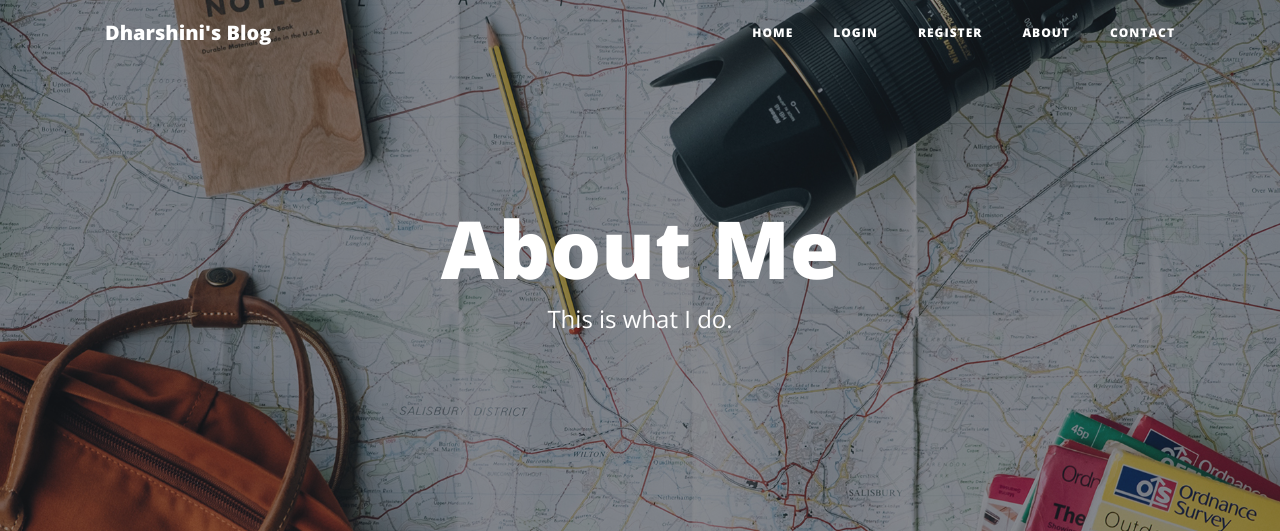
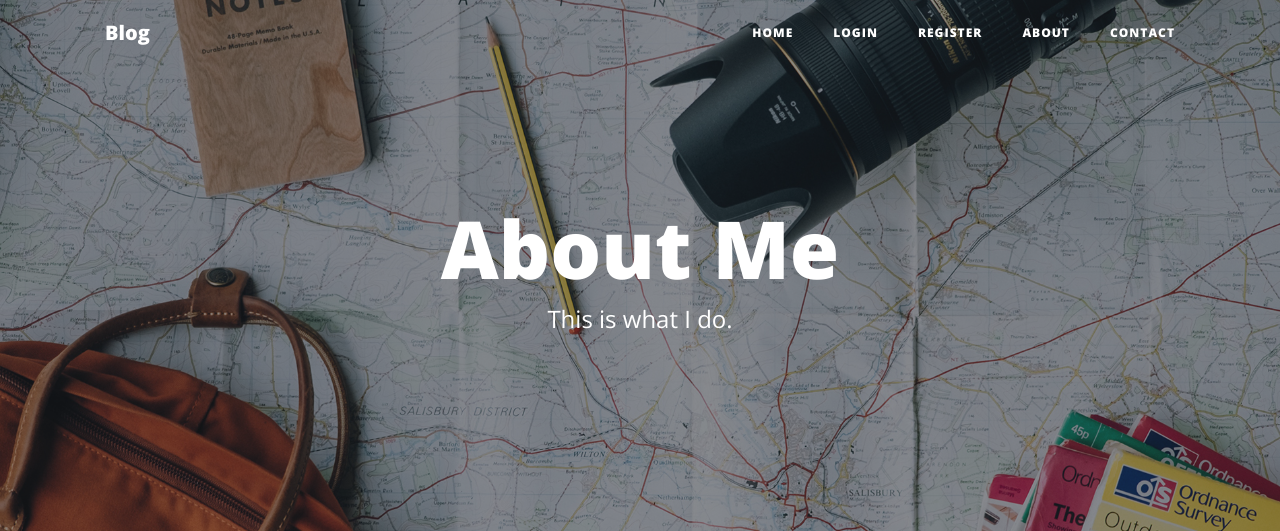
Before and after one commit to dharshniki/Blog, a Flask app: page /about in a window 1280 px wide. Shown: the top 531 px of the page. Run offline with Flask 2, Linux system fonts and the light colour scheme; some libraries are stand-ins or nearby versions.

Commit message:
Initial Commit

```diff
--- a/forms.py
+++ b/forms.py
@@ -1,6 +1,6 @@
 from flask_wtf import FlaskForm
 from wtforms import StringField, SubmitField, PasswordField
-from wtforms.validators import DataRequired, URL, Email, Length
+from wtforms.validators import DataRequired, URL
 from flask_ckeditor import CKEditorField
 
 ##WTForm
@@ -14,7 +14,7 @@ class CreatePostForm(FlaskForm):
 class CreateRegisterForm(FlaskForm):
     name= StringField("Name",validators=[DataRequired()])
     email= StringField("Email", validators=[DataRequired()])
-    password=PasswordField("Password", validators=[DataRequired(), Length(8)])
+    password=PasswordField("Password", validators=[DataRequired()])
     submit= SubmitField("SIGN ME UP")
 
 class CreateLoginForm(FlaskForm):
--- a/main.py
+++ b/main.py
@@ -83,7 +83,6 @@ def admin_only(f):
         return f(*args, **kwargs)
     return decorated_function
 
-#psswrd=1234567
 @login_manager.user_loader
 def load_user(user_id):
     return User.query.get(int(user_id)) #to get the user from db
--- a/templates/header.html
+++ b/templates/header.html
@@ -8,7 +8,7 @@
   <meta name="description" content="">
   <meta name="author" content="">
 
-  <title>Dharshini's Blog</title>
+  <title>Blog</title>
 
   <!-- Bootstrap core CSS -->
   <link href="{{ url_for('static', filename='vendor/bootstrap/css/bootstrap.min.css') }}" rel="stylesheet">
@@ -28,7 +28,7 @@
   <!-- Navigation -->
   <nav class="navbar navbar-expand-lg navbar-light fixed-top" id="mainNav">
     <div class="container">
-      <a class="navbar-brand" href="{{url_for('get_all_posts')}}">Dharshini's Blog</a>
+      <a class="navbar-brand" href="{{url_for('get_all_posts')}}">Blog</a>
       <button class="navbar-toggler navbar-toggler-right" type="button" data-toggle="collapse" data-target="#navbarResponsive" aria-controls="navbarResponsive" aria-expanded="false" aria-label="Toggle navigation">
         Menu
         <i class="fas fa-bars"></i>
--- a/templates/index.html
+++ b/templates/index.html
@@ -6,7 +6,7 @@
       <div class="row">
         <div class="col-lg-8 col-md-10 mx-auto">
           <div class="site-heading">
-            <h1>Dharshini's Blog</h1>
+            <h1>Blog</h1>
             <span class="subheading">A collection of random musings.</span>
           </div>
         </div>
```
Also changed, not shown: 1 other file.
